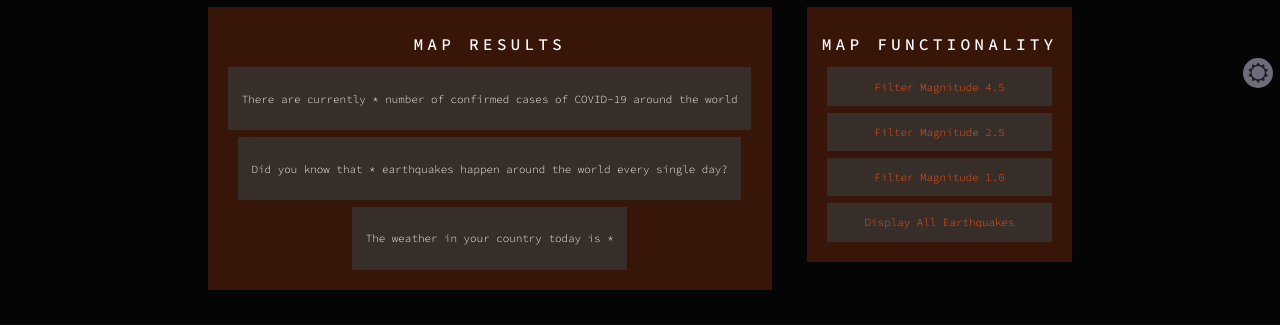
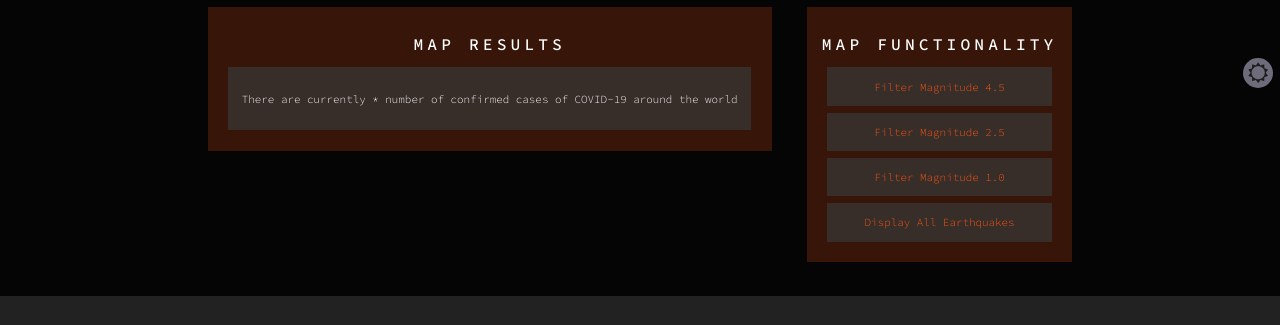
Before and after one commit to MachidoTheKid/D.O.N.T-Website, a plain HTML site: page DONT IP2/EarthquakeMapper.html in a window 1280 px wide. Shown: the part 685-1010 px from the top of the page. After the commit the page ends 981 px from the top, so only its background shows below. Drawn offline with nearby package versions, Linux system fonts and the light colour scheme; some packages are replaced by stand-ins of ours.

Commit message:
Update EarthquakeMapper.html
Removed unnecessary cards next to buttons

```diff
--- a/DONT IP2/EarthquakeMapper.html
+++ b/DONT IP2/EarthquakeMapper.html
@@ -72,16 +72,7 @@
                             </p>
                         </div>
 
-                        <div class="card-2">
-                            <p id="earthquake">
-                                Did you know that * earthquakes happen around the world every single
-                                day?
-                            </p>
-                        </div>
 
-                        <div class="card-2">
-                            <p id="weather">The weather in your country today is *</p>
-                        </div>
                     </div>
                 </div>
 
```
